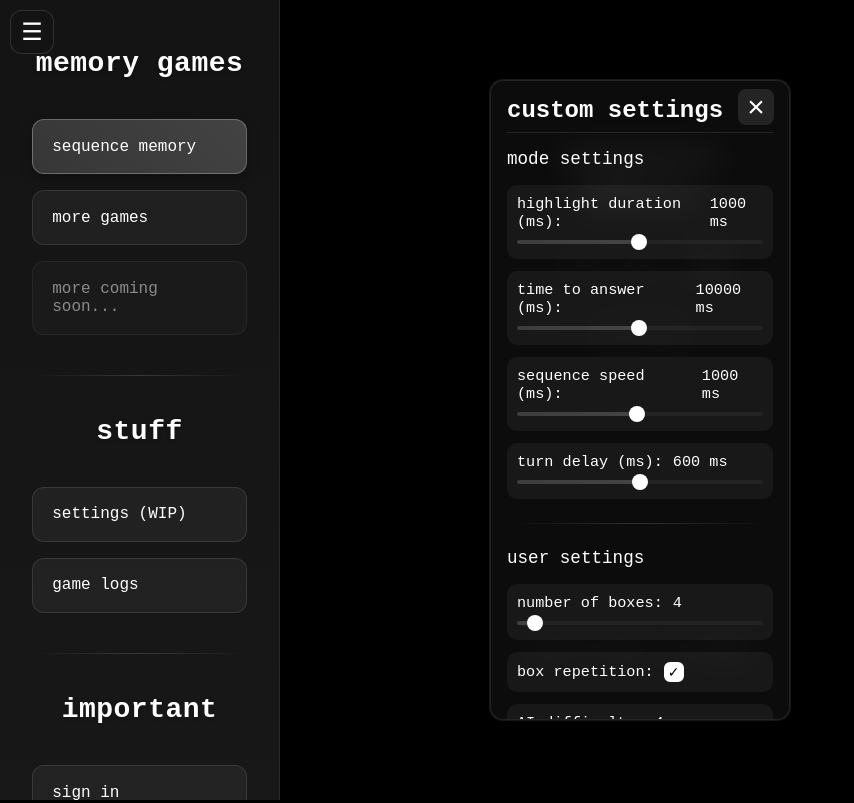
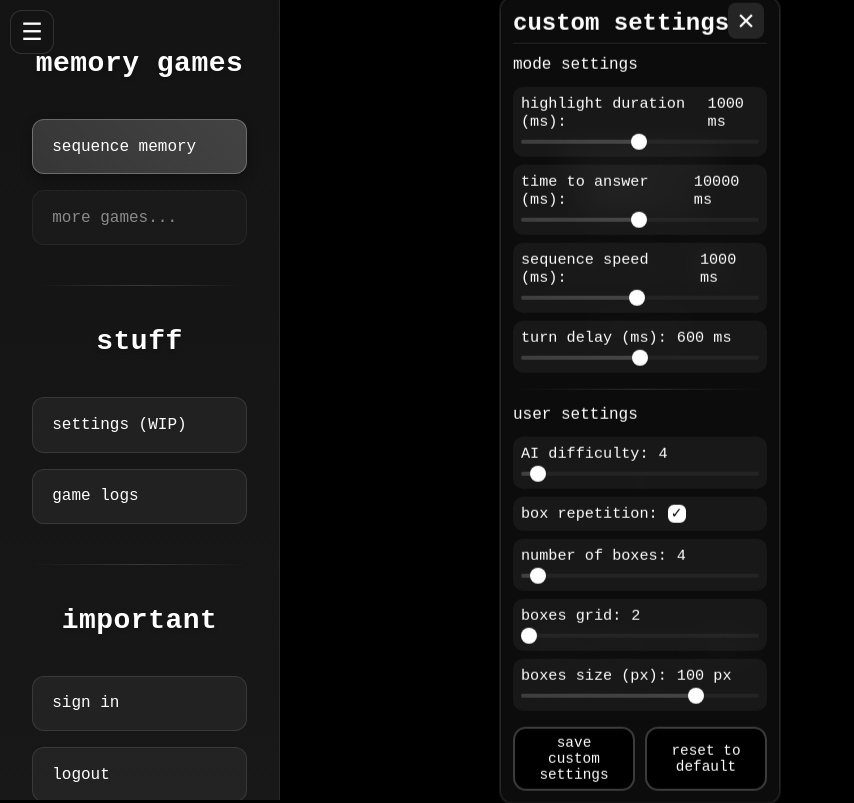
Before and after one commit to xurst/simple-memory-games, a plain HTML site: page index.html in a window 1280 px wide. Both pictures are taken after a click on the button 710 px from the left and 263 px from the top of the page. Shown: the whole page, without its empty margins (0-854 px from the left). Drawn offline with Linux system fonts and the light colour scheme.

Commit message:
bug fixes

```diff
--- a/css/custom_settings.css
+++ b/css/custom_settings.css
@@ -3,16 +3,14 @@
     position: fixed;
     top: 50%;
     left: 50%;
-    max-height: 80vh;
-    overflow-y: auto;
     transform: translate(-50%, -50%);
     background: rgba(15, 15, 15, 0.85);
     backdrop-filter: blur(16px);
     -webkit-backdrop-filter: blur(16px);
     border: 1px solid rgba(255, 255, 255, 0.1);
     border-radius: 13px;
-    padding: 16px;
-    width: 300px;
+    padding: 12px;
+    width: 280px;
     z-index: 2000;
     box-shadow:
             0 4px 20px rgba(0, 0, 0, 0.2),
@@ -24,14 +22,14 @@
     display: flex;
     justify-content: space-between;
     align-items: center;
-    margin-bottom: 16px;
-    padding-bottom: 8px;
+    margin-bottom: 12px;
+    padding-bottom: 6px;
     border-bottom: 1px solid rgba(255, 255, 255, 0.1);
 }
 
 .settings-close {
     position: absolute;
-    top: 8px;
+    top: 5px;
     right: 15px;
     width: 36px;
     height: 36px;
@@ -52,8 +50,8 @@
 
 .settings-section-title {
     color: #fff;
-    font-size: 1.1rem;
-    margin: 0.5rem 0 1rem;
+    font-size: 1rem;
+    margin: 0.4rem 0 0.8rem;
     font-weight: 500;
 }
 
@@ -65,13 +63,13 @@
             rgba(255, 255, 255, 0.15),
             transparent
     );
-    margin: 1.5rem 0;
+    margin: 1rem 0;
 }
 
 /* Setting Groups */
 .setting-group {
-    margin-bottom: 12px;
-    padding: 10px;
+    margin-bottom: 8px;
+    padding: 8px;
     background: rgba(255, 255, 255, 0.05);
     border-radius: 10px;
 }
@@ -99,8 +97,8 @@
 }
 
 .checkbox-custom {
-    width: 20px;
-    height: 20px;
+    width: 18px;
+    height: 18px;
     border: 2px solid rgba(255, 255, 255, 0.3);
     border-radius: 6px;
     display: inline-flex;
@@ -128,9 +126,9 @@
     -webkit-appearance: none;
     background: linear-gradient(
             to right,
-            rgba(154, 150, 150, 0.3) 0%,
-            rgba(175, 171, 171, 0.3) var(--range-percent, 50%),
-            rgba(255, 255, 255, 0.05) var(--range-percent, 50%)
+            rgba(177, 174, 174, 0.3) 0%,
+            rgba(175, 171, 171, 0.3) 50%,
+            rgba(255, 255, 255, 0.05) 50%
     );
     cursor: pointer;
 }
@@ -156,21 +154,21 @@
 /* Button Container */
 .settings-buttons {
     display: flex;
-    gap: 12px;
-    margin-top: 20px;
+    gap: 10px;
+    margin-top: 16px;
 }
 
 /* Action Buttons */
 .settings-buttons button {
     flex: 1;
-    padding: 8px 16px;
+    padding: 6px 14px;
     background: #000;
     color: white;
     border: 2px solid #3c3c3c;
     border-radius: 13px;
     cursor: pointer;
     font-family: "IBM Plex Mono", monospace;
-    font-size: 0.95rem;
+    font-size: 0.9rem;
 }
 
 .settings-buttons button:hover {
@@ -182,13 +180,13 @@
     color: white;
     border: 2px solid #3c3c3c;
     border-radius: 13px;
-    padding: 8px;
-    height: 40px;
-    width: 40px;
+    padding: 6px;
+    height: 36px;
+    width: 36px;
     cursor: pointer;
     margin-left: 10px;
     font-family: "IBM Plex Mono", monospace;
-    font-size: 0.95rem;
+    font-size: 0.9rem;
     display: flex;
     align-items: center;
     justify-content: center;
--- a/index.html
+++ b/index.html
@@ -17,8 +17,7 @@
     <h1 class="sidebar-title">memory games</h1>
     <div class="memory-game-list">
         <div class="memory-game active">sequence memory</div>
-        <div class="memory-game">more games</div>
-        <div class="memory-game disabled">more coming soon...</div>
+        <div class="memory-game disabled">more games...</div>
     </div>
 
     <div class="sidebar-divider"></div>
@@ -85,8 +84,8 @@
 
                     <h3 class="settings-section-title">user settings</h3>
                     <div class="setting-group">
-                        <label>number of boxes: <span class="setting-value" id="numberOfBoxesValue">4</span></label>
-                        <input type="range" id="numberOfBoxes" min="2" max="50" step="1">
+                        <label>AI difficulty: <span class="setting-value" id="aiDifficultyValue">4</span></label>
+                        <input type="range" id="aiDifficulty" min="2" max="50" step="2">
                     </div>
                     <div class="setting-group">
                         <label>
@@ -96,8 +95,8 @@
                         </label>
                     </div>
                     <div class="setting-group">
-                        <label>AI difficulty: <span class="setting-value" id="aiDifficultyValue">4</span></label>
-                        <input type="range" id="aiDifficulty" min="2" max="50" step="2">
+                        <label>number of boxes: <span class="setting-value" id="numberOfBoxesValue">4</span></label>
+                        <input type="range" id="numberOfBoxes" min="2" max="50" step="1">
                     </div>
                     <div class="setting-group">
                         <label>boxes grid: <span class="setting-value" id="boxesGridValue">4</span></label>
--- a/src/js/games/events/sequence_events.js
+++ b/src/js/games/events/sequence_events.js
@@ -100,14 +100,19 @@ export class GameEvents {
             this.state.tempMode = { ...gameModes.sequence[currentModeName] };
             this.game.updateSettingsUI(this.state.tempMode);
 
-            // Update all range inputs after reset
-            document.querySelectorAll('.setting-group input[type="range"]').forEach(input => {
-                const min = input.min || 0;
-                const max = input.max || 100;
-                const value = input.value;
-                const percentage = ((value - min) * 100) / (max - min);
-                input.style.setProperty('--range-percent', `${percentage}%`);
-            });
+            // Update range inputs after a small delay to ensure DOM updates
+            setTimeout(() => {
+                document.querySelectorAll('.setting-group input[type="range"]').forEach(input => {
+                    const min = parseFloat(input.min) || 0;
+                    const max = parseFloat(input.max) || 100;
+                    const value = parseFloat(input.value);
+                    const percentage = ((value - min) * 100) / (max - min);
+                    input.style.background = `linear-gradient(to right,
+                        rgba(154, 150, 150, 0.3) 0%,
+                        rgba(175, 171, 171, 0.3) ${percentage}%,
+                        rgba(255, 255, 255, 0.05) ${percentage}%)`;
+                });
+            }, 50);
         });
     }
 
--- a/src/js/games/sequence.js
+++ b/src/js/games/sequence.js
@@ -17,6 +17,8 @@ export class SequenceGame {
         this.lastShownBox = null;
         this.events = new GameEvents(this);
         this.state = this.events.bindEvents();
+
+        this.isShowingSequence = false;
 
         // Initialize settings manager
         this.settings = new SettingsManager(this);
@@ -138,6 +140,10 @@ export class SequenceGame {
     }
 
     computerTurn() {
+        // Prevent multiple sequences from running
+        if (this.isShowingSequence) return;
+        this.isShowingSequence = true;
+
         this.state.gameActive = false;
         this.statusText.textContent = "computer's turn";
         this.startButton.disabled = true;
@@ -170,8 +176,9 @@ export class SequenceGame {
                 i++;
                 setTimeout(showSequence, this.state.currentMode.speedOfSelection);
             } else {
-                // Reset last shown box after sequence is complete
+                // Reset last shown box and sequence flag after sequence is complete
                 this.lastShownBox = null;
+                this.isShowingSequence = false;
 
                 setTimeout(() => {
                     this.statusText.textContent = "your turn";
@@ -189,6 +196,7 @@ export class SequenceGame {
         this.state.sequence = [];
         this.state.playerSequence = [];
         this.lastShownBox = null;
+        this.isShowingSequence = false;  // Add this line
         if (this.state.usedBoxesThisTurn) {
             this.state.usedBoxesThisTurn.clear();
         }
--- a/src/js/main.js
+++ b/src/js/main.js
@@ -1,9 +1,6 @@
+// main.js
 import { SequenceGame } from './games/sequence.js';
 import './ui/sidebar.js';
-
-document.addEventListener('DOMContentLoaded', () => {
-    const game = new SequenceGame();
-});
 
 document.addEventListener('DOMContentLoaded', () => {
     const game = new SequenceGame();
@@ -13,7 +10,10 @@ document.addEventListener('DOMContentLoaded', () => {
         const max = input.max || 100;
         const value = input.value;
         const percentage = ((value - min) * 100) / (max - min);
-        input.style.setProperty('--range-percent', `${percentage}%`);
+        input.style.background = `linear-gradient(to right,
+            rgba(154, 150, 150, 0.3) 0%,
+            rgba(175, 171, 171, 0.3) ${percentage}%,
+            rgba(255, 255, 255, 0.05) ${percentage}%)`;
     };
 
     const rangeInputs = document.querySelectorAll('.setting-group input[type="range"]');
```
